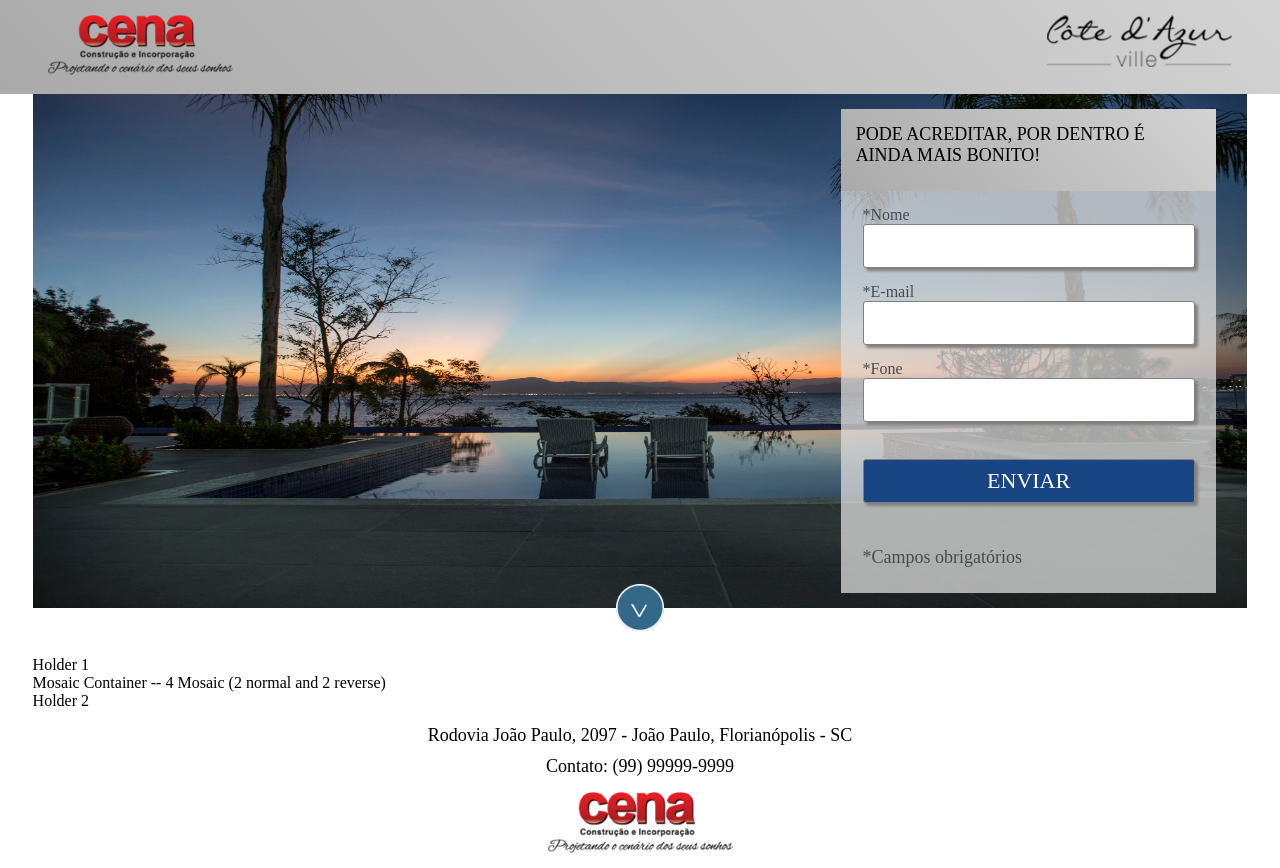
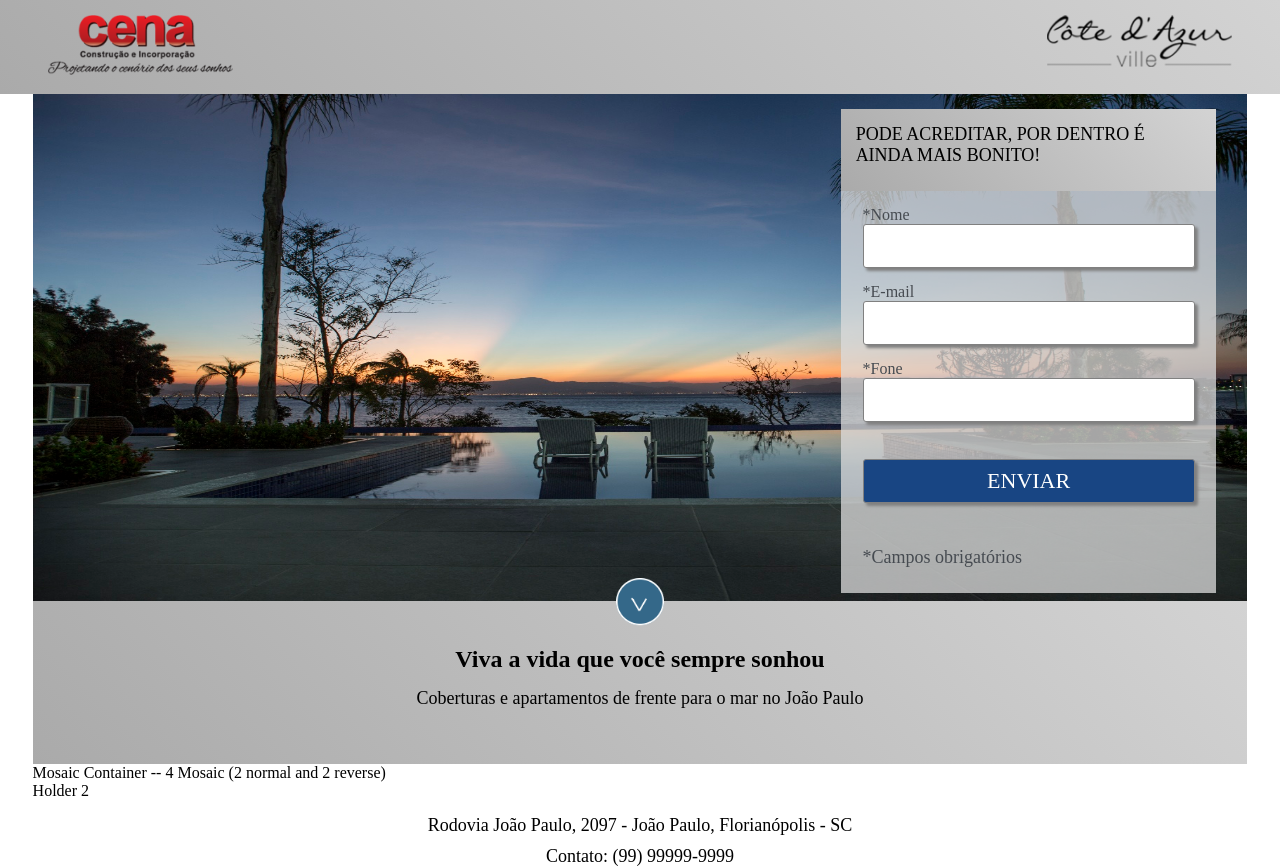
Before and after one commit to SottoMayor/React-StyledComponents, a React (Create React App) app: page / in a window 1280 px wide. Shown: the top 868 px of the page. Built offline with nearby package versions, Linux system fonts and the light colour scheme; a web font is replaced by a local one.

Commit message:
creating the HolderUP component

```diff
--- a/src/App.js
+++ b/src/App.js
@@ -3,18 +3,17 @@ import React from 'react';
 import Layout from './components/Layout';
 
 import Banner from './components/Banner';
+import HolderUP from './components/HolderUP';
 
 const App = () => {
 
   return(
-    <div>
+    <React.Fragment>
         <Layout>
 
             <Banner/>
 
-            <div>
-              Holder 1
-            </div>
+            <HolderUP/>
 
             <div>
               Mosaic Container -- 4 Mosaic (2 normal and 2 reverse)
@@ -25,7 +24,7 @@ const App = () => {
             </div>
 
         </Layout>
-    </div>
+    </React.Fragment>
   )
 
 }
--- a/src/components/Banner.js
+++ b/src/components/Banner.js
@@ -32,7 +32,7 @@ const ArrowContainer = styled(Logo)`
     display: flex;
     justify-content: center;
     position: relative;
-    top: -24px;
+    top: -30px;
 
     & > img{
         width: 48px;
@@ -52,7 +52,7 @@ const ArrowContainer = styled(Logo)`
 
     @media screen and (max-width: 576px){
 
-        top: -16px;
+        top: -23px;
 
         & > img{
             width: 32px;
--- /dev/null
+++ b/src/components/HolderUP.js
@@ -0,0 +1,36 @@
+import React from 'react';
+
+import GrayStripe from '../styled-components/GrayStripe';
+
+import StandardParagraph from '../styled-components/StandartParagraph';
+
+import styled from 'styled-components';
+
+const GrayStripeHolderUP = styled(GrayStripe)`
+
+    margin-top: -55px;
+    box-sizing: border-box;
+    padding: 45px calc(2% + 7px);
+    text-align: center;
+
+    & > h2{
+        margin-bottom: 15px
+    }
+
+`
+
+const HolderUP = () => {
+    return (
+        <GrayStripeHolderUP>
+
+            <h2>Viva a vida que você sempre sonhou</h2>
+
+            <StandardParagraph>
+                Coberturas e apartamentos de frente para o mar no João Paulo
+            </StandardParagraph>
+
+        </GrayStripeHolderUP>
+    )
+}
+
+export default HolderUP
```
